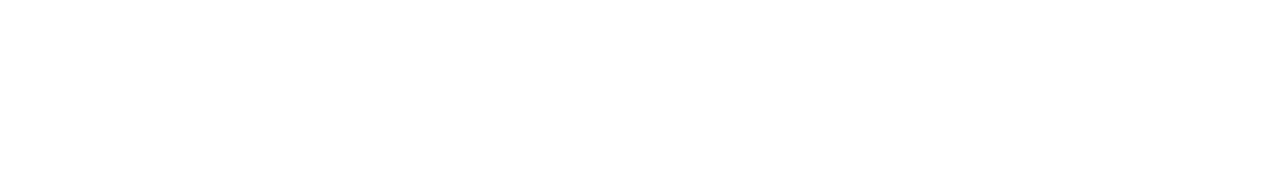
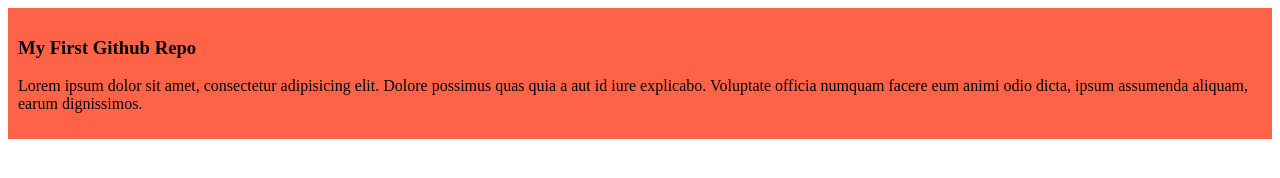
Before and after one commit to SabbirAhmedBulbul/My-First-github-Repo, a plain HTML site: page index.html in a window 1280 px wide. Drawn offline with Linux system fonts and the light colour scheme.

Commit message:
added the first repo

```diff
--- a/index.html
+++ b/index.html
@@ -4,8 +4,12 @@
     <meta charset="UTF-8">
     <meta name="viewport" content="width=device-width, initial-scale=1.0">
     <title>My first github repo</title>
+    <link rel="stylesheet" href="styles/blog.css">
 </head>
 <body>
-    <h1></h1>
+    <div>
+        <h3>My First Github Repo</h3>
+        <p>Lorem ipsum dolor sit amet, consectetur adipisicing elit. Dolore possimus quas quia a aut id iure explicabo. Voluptate officia numquam facere eum animi odio dicta, ipsum assumenda aliquam, earum dignissimos.</p>
+    </div>
 </body>
 </html>
--- /dev/null
+++ b/styles/blog.css
@@ -0,0 +1,4 @@
+div{
+    background-color: tomato;
+    padding: 10px;
+}
```
